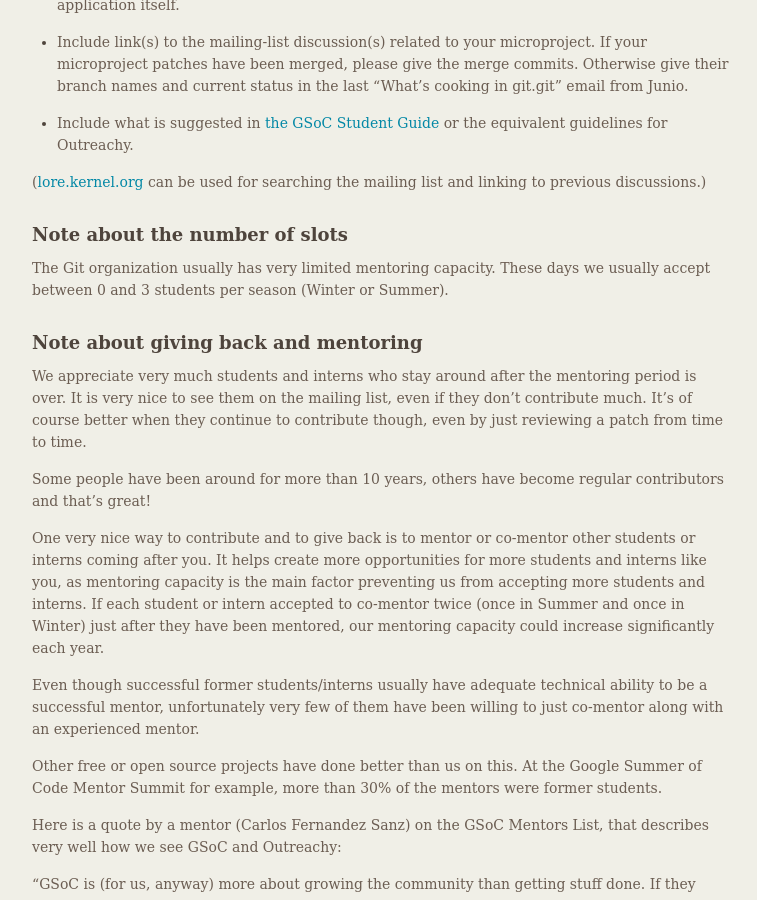
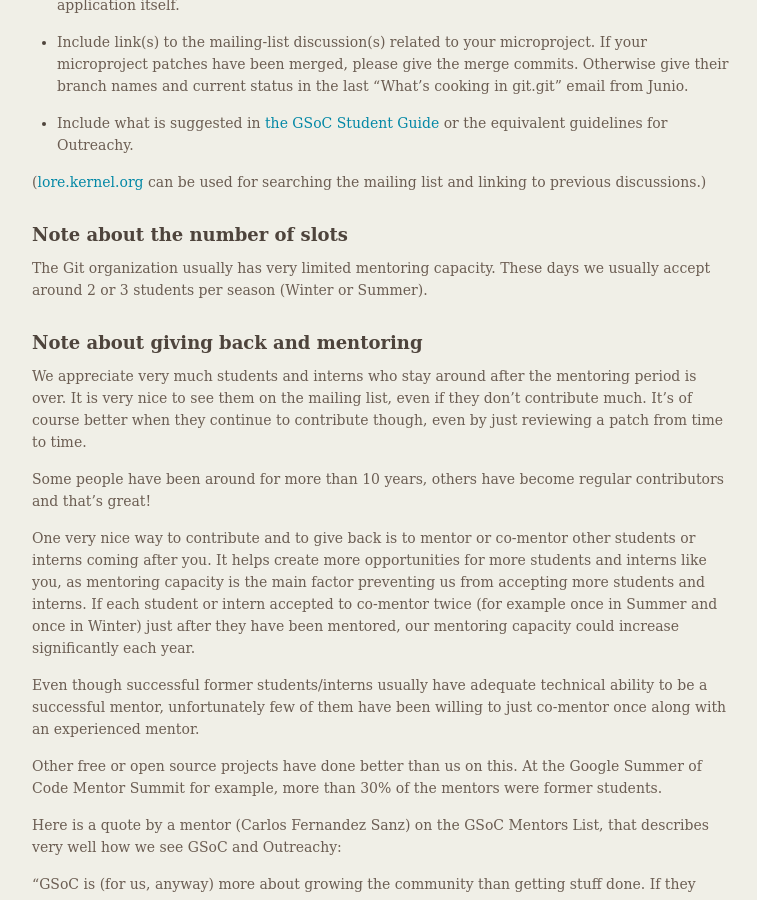
Before and after one commit to git/git.github.io, a Jekyll site: the page built from General-Application-Information.md, in a window 1280 px wide and 900 px high, scrolled down 1755 px. Shown: the whole window, without its empty margins (377-1134 px from the left). Built offline with Jekyll 4.4.1, drawn with Linux system fonts in a browser that asks for light colours.

Commit message:
General-Application: update recent slot count

```diff
--- a/General-Application-Information.md
+++ b/General-Application-Information.md
@@ -125,7 +125,7 @@
 ## Note about the number of slots
 
 The Git organization usually has very limited mentoring capacity.
-These days we usually accept between 0 and 3 students per season
+These days we usually accept around 2 or 3 students per season
 (Winter or Summer).
 
 ## Note about giving back and mentoring
@@ -144,13 +144,13 @@
 more opportunities for more students and interns like you, as
 mentoring capacity is the main factor preventing us from accepting
 more students and interns. If each student or intern accepted to
-co-mentor twice (once in Summer and once in Winter) just after they
-have been mentored, our mentoring capacity could increase
+co-mentor twice (for example once in Summer and once in Winter) just
+after they have been mentored, our mentoring capacity could increase
 significantly each year.
 
 Even though successful former students/interns usually have adequate
-technical ability to be a successful mentor, unfortunately very few of
-them have been willing to just co-mentor along with an experienced
+technical ability to be a successful mentor, unfortunately few of them
+have been willing to just co-mentor once along with an experienced
 mentor.
 
 Other free or open source projects have done better than us on
```
